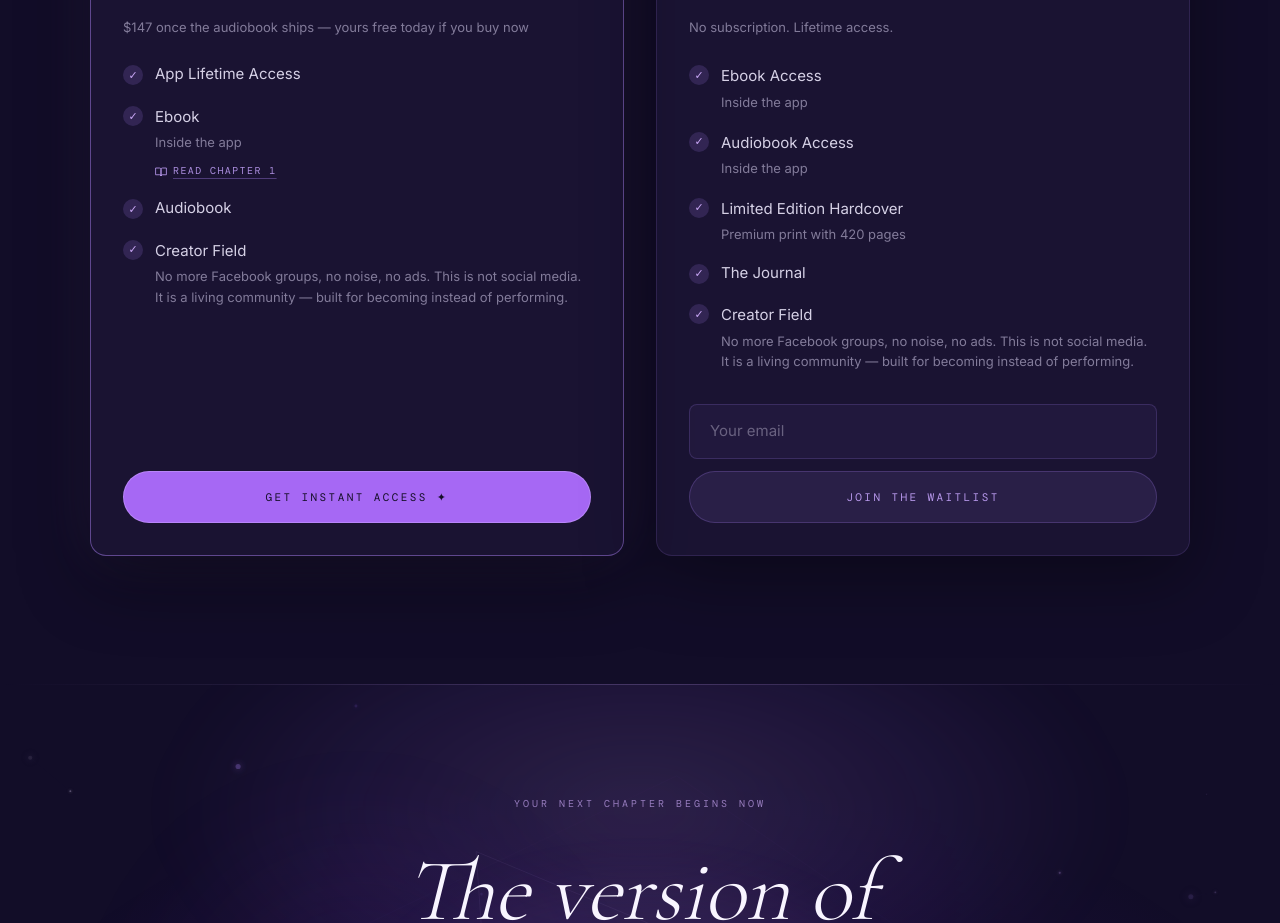
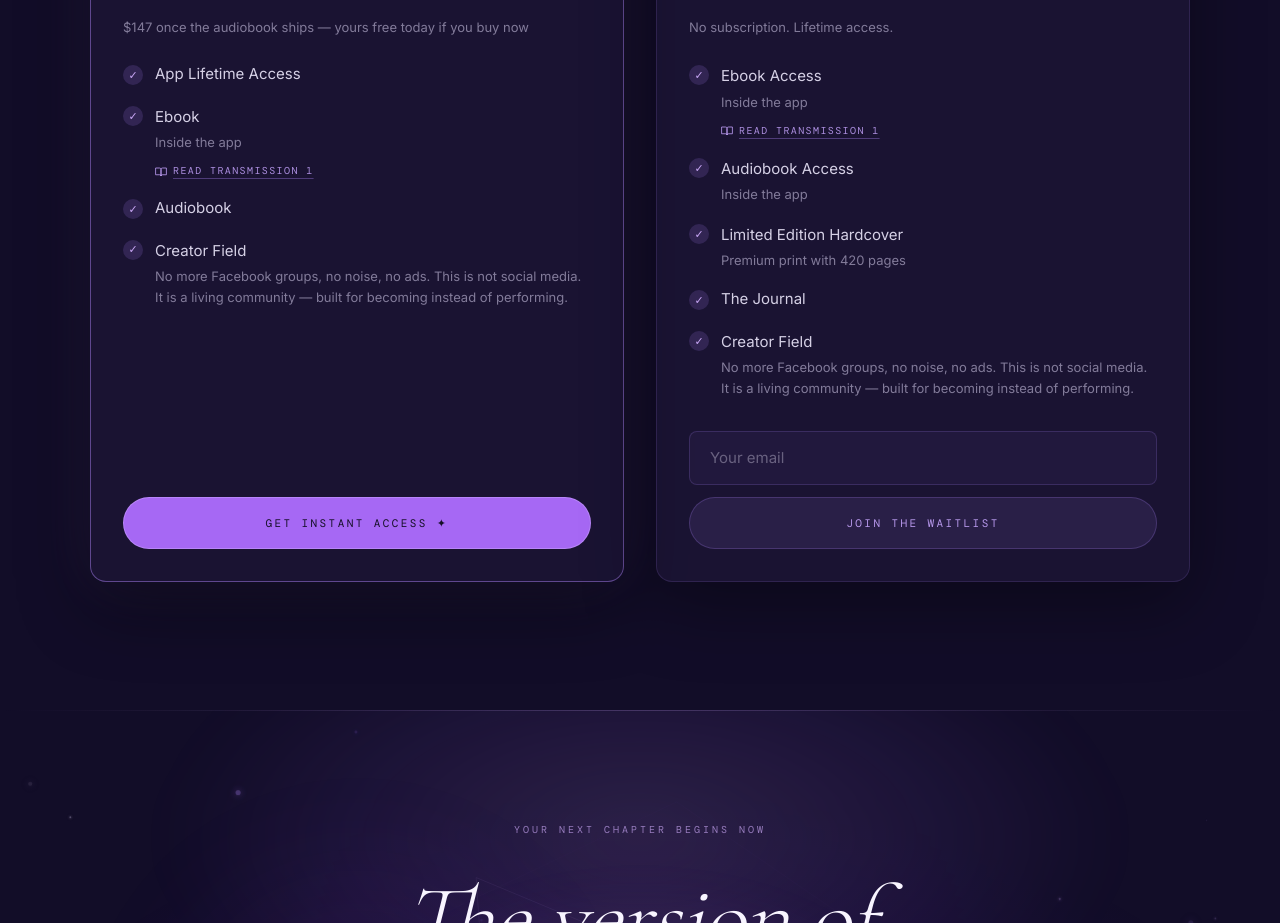
Before and after one commit to PixieC786/youcreateyou-website, a Next.js app: page / in a window 1280 px wide. Shown: the part 6260-7183 px from the top of the page. Built offline with nearby package versions, Linux system fonts and the light colour scheme; no server answers; the database is empty; a web font is replaced by a local one.

Commit message:
fix: unify Read Transmission 1 label and add missing Tier 2 ebook link
Tier 1 said "Read Chapter 1" here vs "Read Transmission 1" on zirkaray.com.
Tier 2's Ebook Access also had no read link at all, unlike zirkaray's
equivalent card. Both now say "Read Transmission 1" consistently.

```diff
--- a/components/sections/Pricing.tsx
+++ b/components/sections/Pricing.tsx
@@ -164,7 +164,7 @@ export default function Pricing() {
                           <path d="M2 4h7a3 3 0 0 1 3 3v13a2.5 2.5 0 0 0-2.5-2.5H2z" />
                           <path d="M22 4h-7a3 3 0 0 0-3 3v13a2.5 2.5 0 0 1 2.5-2.5H22z" />
                         </svg>
-                        Read Chapter 1
+                        Read Transmission 1
                       </Link>
                     </span>
                   </span>
@@ -235,6 +235,15 @@ export default function Pricing() {
                   <span>
                     <span className="font-body text-[15px]" style={{ color: 'rgba(240,236,255,0.88)' }}>Ebook Access</span>
                     <span className="block font-body text-[13px] leading-[1.6] text-[rgba(235,228,255,0.5)] mt-0.5">Inside the app</span>
+                    <span className="flex flex-wrap items-center gap-x-4 gap-y-2 mt-2.5">
+                      <Link href="/the-transmission/preview" className="inline-flex items-center gap-1.5 font-mono text-[10px] tracking-[0.14em] uppercase text-[rgba(200,166,255,0.85)] hover:text-[#f0ecff] underline underline-offset-4 decoration-[rgba(179,136,255,0.35)] transition-colors duration-200">
+                        <svg width="12" height="12" viewBox="0 0 24 24" fill="none" stroke="currentColor" strokeWidth="1.8" strokeLinecap="round" strokeLinejoin="round">
+                          <path d="M2 4h7a3 3 0 0 1 3 3v13a2.5 2.5 0 0 0-2.5-2.5H2z" />
+                          <path d="M22 4h-7a3 3 0 0 0-3 3v13a2.5 2.5 0 0 1 2.5-2.5H22z" />
+                        </svg>
+                        Read Transmission 1
+                      </Link>
+                    </span>
                   </span>
                 </li>
                 <li className="flex items-start gap-3">
```
